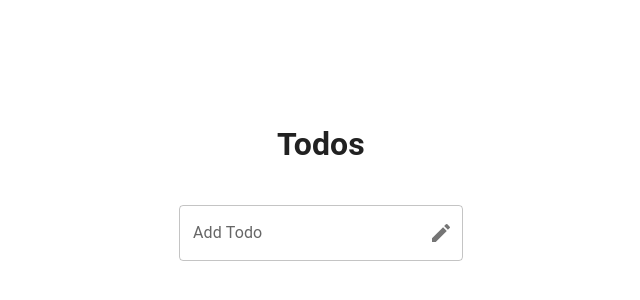
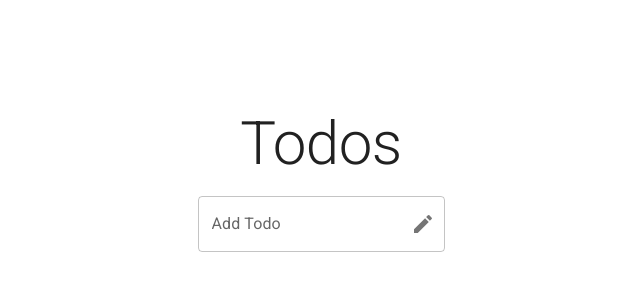
Before and after one commit to JakubRichardson/ReactTodoList, a React (Vite) app: page / in a window 1280 px wide. Shown: the part 212-512 px from the top of the page, without its empty margins (319-959 px from the left). Built offline with nearby package versions, Linux system fonts and the light colour scheme.

Commit message:
Change to MaterialUI roboto font

```diff
--- a/package.json
+++ b/package.json
@@ -12,6 +12,7 @@
   "dependencies": {
     "@emotion/react": "^11.11.1",
     "@emotion/styled": "^11.11.0",
+    "@fontsource/roboto": "^5.0.2",
     "@mui/icons-material": "^5.11.16",
     "@mui/material": "^5.13.4",
     "react": "^18.2.0",
--- a/src/App.jsx
+++ b/src/App.jsx
@@ -21,7 +21,6 @@ function App() {
   return (
     <ThemeProvider theme={theme}>
       <CssBaseline />
-      <h1>Todos</h1>
       <TodoList />
     </ThemeProvider>
   );
--- a/src/TodoForm.jsx
+++ b/src/TodoForm.jsx
@@ -19,7 +19,7 @@ export default function TodoForm({ add }) {
     }
 
     return (
-        <ListItem>
+        <ListItem disableGutters>
             <form onSubmit={handleSubmit}>
                 <TextField
                     id="outlined-basic"
--- a/src/TodoList.jsx
+++ b/src/TodoList.jsx
@@ -2,6 +2,7 @@ import TodoItem from './TodoItem';
 import TodoForm from './TodoForm';
 import { useState, useEffect } from 'react';
 import List from '@mui/material/List';
+import Typography from '@mui/material/Typography';
 
 const getStoredData = () => {
     const data = JSON.parse(localStorage.getItem("todos"));
@@ -41,12 +42,14 @@ export default function TodoList() {
         })
     }
 
-    return (
+    return (<>
+        <Typography variant="h2">Todos</Typography>
         <List sx={{ width: '100%', maxWidth: 360, bgcolor: 'background.paper' }}>
             {todos.map((todo) => (
                 <TodoItem todo={todo} key={todo.id} remove={() => removeTodo(todo.id)} toggle={() => toggleTodo(todo.id)} />
             ))}
             <TodoForm add={addTodo} />
         </List>
+    </>
     );
 }
--- a/src/main.jsx
+++ b/src/main.jsx
@@ -2,6 +2,10 @@ import React from 'react';
 import ReactDOM from 'react-dom/client';
 import App from './App.jsx';
 import './index.css';
+import '@fontsource/roboto/300.css';
+import '@fontsource/roboto/400.css';
+import '@fontsource/roboto/500.css';
+import '@fontsource/roboto/700.css';
 
 ReactDOM.createRoot(document.getElementById('root')).render(
   <React.StrictMode>
```
Also changed, not shown: 1 other file (tests, documents, lock files or other folders).
